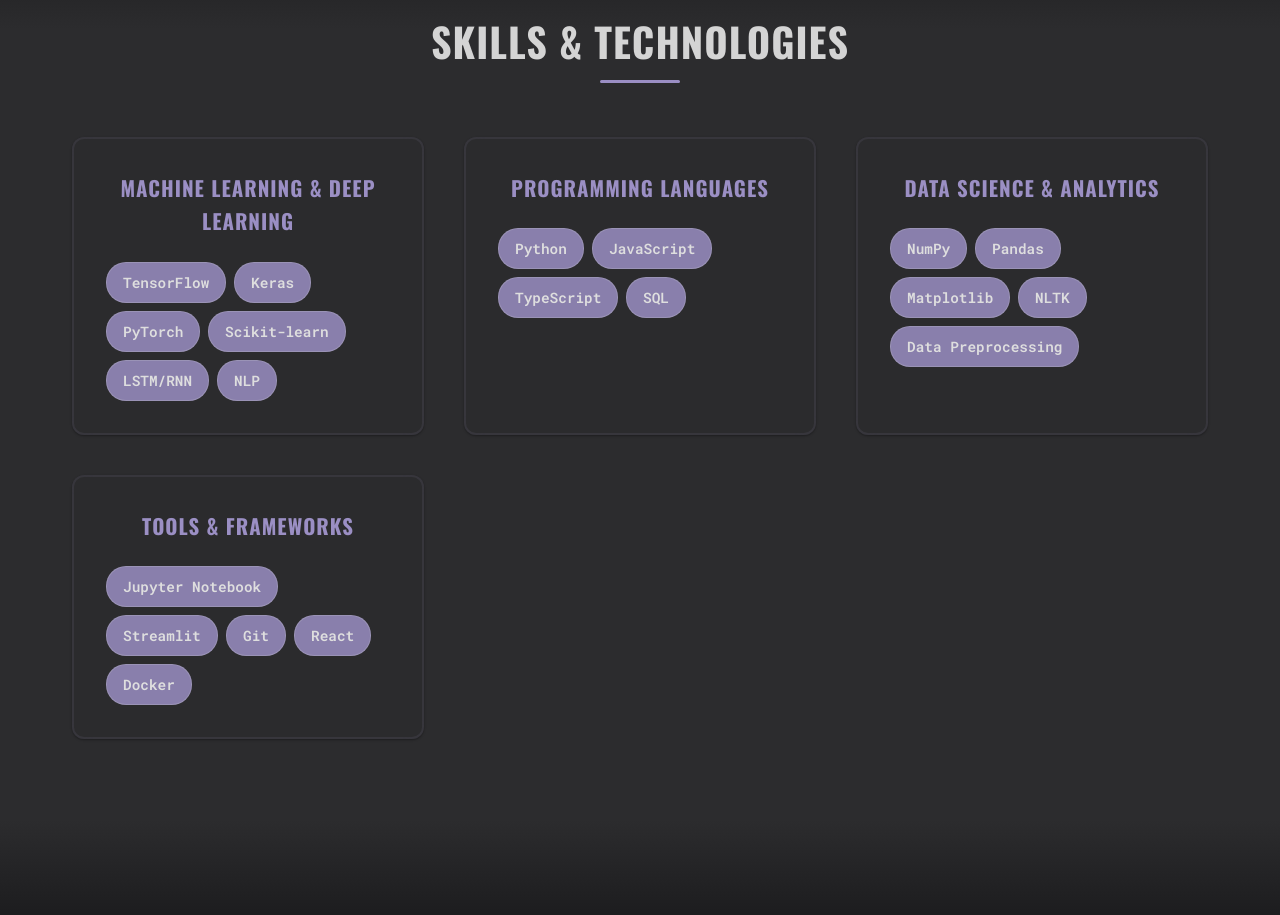
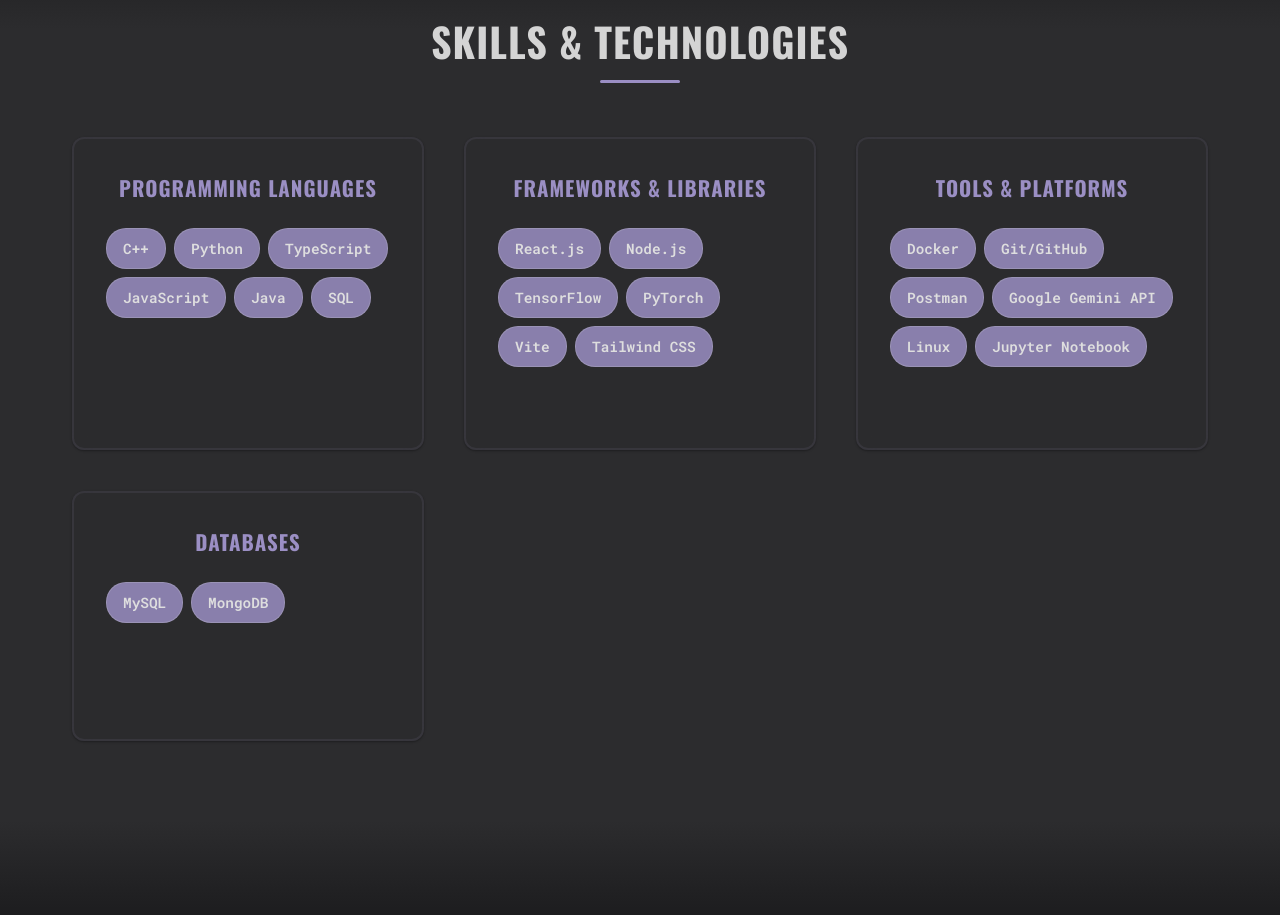
Before and after one commit to VISHWAS-SINGH09/portfolio-website, a React (Vite) app: page / in a window 1280 px wide. Shown: the part 1740-2655 px from the top of the page. Built offline with nearby package versions, Linux system fonts and the light colour scheme.

Commit message:
feat: update skills section to match resume exactly

```diff
--- a/src/data/portfolio-data.ts
+++ b/src/data/portfolio-data.ts
@@ -36,43 +36,45 @@
   experiences: [],
   skills: [
     {
-      name: 'Machine Learning & Deep Learning',
+      name: 'Programming Languages',
       skills: [
-        { name: 'TensorFlow', level: 90 },
-        { name: 'Keras', level: 90 },
-        { name: 'PyTorch', level: 80 },
-        { name: 'Scikit-learn', level: 85 },
-        { name: 'LSTM/RNN', level: 85 },
-        { name: 'NLP', level: 80 },
+        { name: 'C++', level: 90 },
+        { name: 'Python', level: 95 },
+        { name: 'TypeScript', level: 85 },
+        { name: 'JavaScript', level: 85 },
+        { name: 'Java', level: 80 },
+        { name: 'SQL', level: 80 },
       ],
     },
     {
-      name: 'Programming Languages',
+      name: 'Frameworks & Libraries',
       skills: [
-        { name: 'Python', level: 95 },
-        { name: 'JavaScript', level: 85 },
-        { name: 'TypeScript', level: 80 },
-        { name: 'SQL', level: 75 },
+        { name: 'React.js', level: 90 },
+        { name: 'Node.js', level: 85 },
+        { name: 'TensorFlow', level: 90 },
+        { name: 'PyTorch', level: 85 },
+        { name: 'Vite', level: 85 },
+        { name: 'Tailwind CSS', level: 90 },
+        { name: 'YOLOv8', level: 80 },
+        { name: 'PaddleOCR', level: 80 },
       ],
     },
     {
-      name: 'Data Science & Analytics',
+      name: 'Tools & Platforms',
       skills: [
-        { name: 'NumPy', level: 90 },
-        { name: 'Pandas', level: 90 },
-        { name: 'Matplotlib', level: 85 },
-        { name: 'NLTK', level: 80 },
-        { name: 'Data Preprocessing', level: 85 },
+        { name: 'Docker', level: 75 },
+        { name: 'Git/GitHub', level: 90 },
+        { name: 'Postman', level: 85 },
+        { name: 'Google Gemini API', level: 85 },
+        { name: 'Linux', level: 80 },
+        { name: 'Jupyter Notebook', level: 90 },
       ],
     },
     {
-      name: 'Tools & Frameworks',
+      name: 'Databases',
       skills: [
-        { name: 'Jupyter Notebook', level: 95 },
-        { name: 'Streamlit', level: 85 },
-        { name: 'Git', level: 90 },
-        { name: 'React', level: 80 },
-        { name: 'Docker', level: 70 },
+        { name: 'MySQL', level: 80 },
+        { name: 'MongoDB', level: 80 },
       ],
     },
   ],
```
